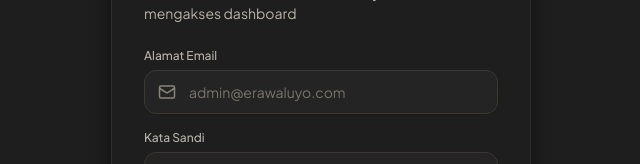
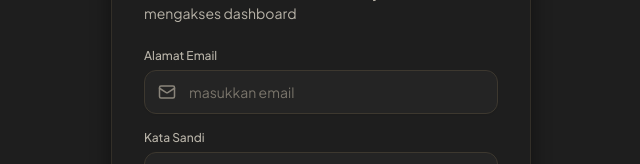
Before and after one commit to winafaworks/Wedora-Era-Waluyo, a Next.js app: page /login in a window 1280 px wide. Shown: the part 380-544 px from the top of the page, without its empty margins (319-959 px from the left). Built offline with nearby package versions, Linux system fonts and the light colour scheme.

Commit message:
fix(auth): update email placeholder to 'masukkan email'

```diff
--- a/src/app/(auth)/login/page.tsx
+++ b/src/app/(auth)/login/page.tsx
@@ -106,7 +106,7 @@ export default function LoginPage() {
                 <input
                   type="email"
                   required
-                  placeholder="admin@erawaluyo.com"
+                  placeholder="masukkan email"
                   value={email}
                   onChange={(e) => setEmail(e.target.value)}
                   className="w-full h-11 pl-11 pr-4 bg-[#FFFFFF] dark:bg-[#252525] border border-[#D6CEBE] dark:border-[#38342C] rounded-xl text-sm text-[#1A1A1A] dark:text-[#F5EDDC] placeholder-[#8A857B] focus:outline-none focus:border-[#EEB100] transition-colors shadow-xs"
```
